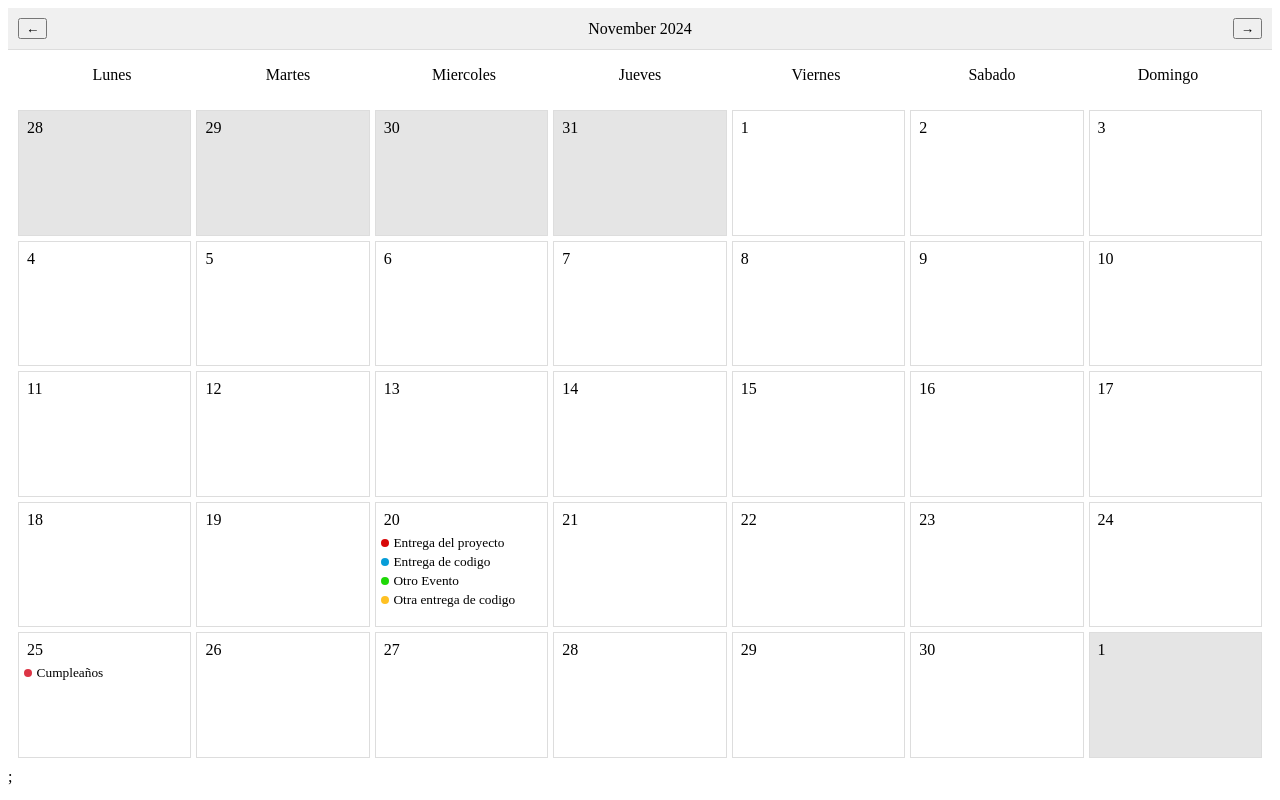
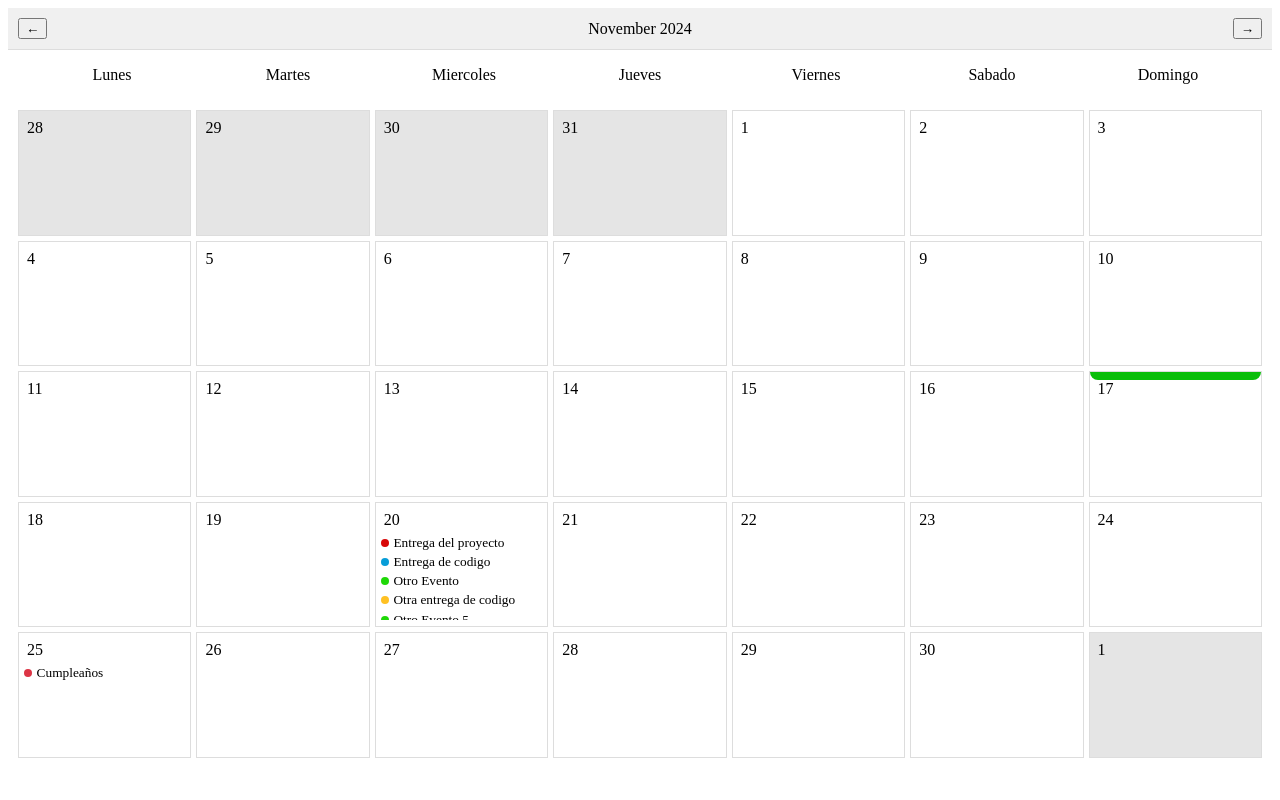
Before and after one commit to nikolasribeiro/opencalendar, a React app: page / in a window 1280 px wide. Built offline with nearby package versions, Linux system fonts and the light colour scheme.

Commit message:
first open calendar basic version

```diff
--- a/package.json
+++ b/package.json
@@ -1,6 +1,6 @@
 {
   "name": "open-calendar",
-  "version": "0.0.1",
+  "version": "0.1.0",
   "description": "An Open Source React Calendar",
   "main": "index.js",
   "type": "module",
@@ -26,6 +26,7 @@
   },
   "dependencies": {
     "react": "^18.3.1",
-    "react-dom": "^18.3.1"
+    "react-dom": "^18.3.1",
+    "uuid": "^11.0.3"
   }
 }
--- a/src/app.tsx
+++ b/src/app.tsx
@@ -1,9 +1,11 @@
 import React from "react";
 import { Calendar } from "./components/calendar";
-import { Event } from "./interfaces/calendar";
+import { CalendarEvent } from "./interfaces/calendar";
+import { CalendarHeader } from "./components/header";
+import { CalendarBody } from "./components/body";
 
 const App: React.FC = () => {
-  const demoEvents: Event[] = [
+  const demoEvents: CalendarEvent[] = [
     { id: "1", date: "2023-11-15", title: "Reunión", color: "#28a745" },
     {
       id: "2",
@@ -29,12 +31,43 @@ const App: React.FC = () => {
       title: "Otra entrega de codigo",
       color: "#ffc123",
     },
+    {
+      id: "7",
+      date: "2024-11-20",
+      title: "Otro Evento 5",
+      color: "#1fd807",
+    },
+    {
+      id: "8",
+      date: "2024-11-20",
+      title: "Otra entrega de codigo ya no se que mas poner",
+      color: "#ffc123",
+    },
     { id: "3", date: "2024-11-25", title: "Cumpleaños", color: "#dc3545" },
+  ];
+
+  const weekDays = [
+    "Lunes",
+    "Martes",
+    "Miercoles",
+    "Jueves",
+    "Viernes",
+    "Sabado",
+    "Domingo",
   ];
 
   return (
     <div style={{ height: "95vh" }}>
-      <Calendar events={demoEvents} />;
+      <Calendar
+        header={<CalendarHeader weekDays={weekDays} />}
+        body={
+          <CalendarBody
+            events={demoEvents}
+            onEventClick={(event) => alert(JSON.stringify(event, null, 2))}
+            onDayClick={(date) => alert(date)}
+          />
+        }
+      />
     </div>
   );
 };
--- /dev/null
+++ b/src/components/body.tsx
@@ -0,0 +1,39 @@
+import { useCalendarContext } from "../context/calendar.context";
+import { CalendarBodyProps } from "../interfaces/calendar";
+import { CalendarDay } from "./day";
+
+export const CalendarBody: React.FC<CalendarBodyProps> = ({
+  events,
+  cellStyle,
+  onEventClick,
+  onDayClick,
+  ...props
+}) => {
+  const { previousMonthDays, daysInMonth, nextMonthDaysRendered } =
+    useCalendarContext();
+
+  return (
+    <div
+      {...props}
+      className={`calendar-days ${props.className ? props.className : ""}`}
+    >
+      {[
+        ...previousMonthDays,
+        ...daysInMonth.map((day) => {
+          return (
+            <CalendarDay
+              key={day.date}
+              date={day.date}
+              day={day.day}
+              events={events}
+              onEventClick={(event) => onEventClick && onEventClick(event)}
+              onDayClick={(date) => onDayClick && onDayClick(date)}
+              className={cellStyle}
+            />
+          );
+        }),
+        ...nextMonthDaysRendered,
+      ]}
+    </div>
+  );
+};
--- a/src/components/calendar.tsx
+++ b/src/components/calendar.tsx
@@ -1,98 +1,49 @@
-import React, { useState } from "react";
-import { Header } from "./header";
-import { Day } from "./day";
-import {
-  getDaysInMonth,
-  formatDate,
-  getDaysInPreviousMonth,
-} from "../utils/dateUtils";
 import "../styles.css";
 import { CalendarProps } from "../interfaces/calendar";
+import { CalendarContext } from "../context/calendar.context";
+import { useOpenCalendar } from "../hooks/use-open-calendar";
 
-export const Calendar: React.FC<CalendarProps> = ({
+export const Calendar = ({
   initialDate = new Date(),
-  events = [],
-  onEventClick,
-  onDayClick,
-}) => {
-  const [currentDate, setCurrentDate] = useState(initialDate);
-  const firstDayOfMonth = new Date(
-    currentDate.getFullYear(),
-    currentDate.getMonth(),
-    0
-  ).getDay();
-
-  const daysInMonth = getDaysInMonth(currentDate);
-  const lastDayOfPreviousMonth = getDaysInPreviousMonth(currentDate);
-
-  const daysFromPreviousMonth = Array.from(
-    { length: firstDayOfMonth },
-    (_, index) => lastDayOfPreviousMonth - firstDayOfMonth + index + 1
-  );
-
-  const previousMonthDays = daysFromPreviousMonth.map((day) => (
-    <div key={`prev-${day}`} className="calendar-day empty">
-      <span className="calendar-date">{day}</span>
-    </div>
-  ));
-
-  const lastDayOfMonth = new Date(
-    currentDate.getFullYear(),
-    currentDate.getMonth() + 1,
-    0
-  ).getDay();
-  const daysToFill = 7 - lastDayOfMonth;
-
-  const nextMonthDays = Array.from(
-    { length: daysToFill },
-    (_, index) => index + 1
-  );
-
-  const nextMonthDaysRendered = nextMonthDays.map((day) => (
-    <div key={`next-${day}`} className="calendar-day empty">
-      <span className="calendar-date">{day}</span>
-    </div>
-  ));
-
-  const monthName = currentDate.toLocaleString("default", { month: "long" });
-  const year = currentDate.getFullYear();
-
-  const navigate = (direction: "prev" | "next") => {
-    const newDate = new Date(currentDate);
-    newDate.setMonth(currentDate.getMonth() + (direction === "next" ? 1 : -1));
-    setCurrentDate(newDate);
-  };
-
-  const handleDayClick = (day: number) => {
-    const date = formatDate(currentDate, day);
-    if (onDayClick) onDayClick(date);
-  };
+  header,
+  body,
+  ...props
+}: CalendarProps) => {
+  const {
+    currentDate,
+    daysInMonth,
+    monthName,
+    nextMonthDaysRendered,
+    previousMonthDays,
+    year,
+    onNavigate,
+    setCurrentDate,
+  } = useOpenCalendar({ initialDate });
 
   return (
-    <div className="calendar">
-      <Header month={monthName} year={year} onNavigate={navigate} />
-      <div className="calendar-days">
-        {[
-          ...previousMonthDays,
-          ...daysInMonth.map((day) => {
-            const event = events.find((e) => e.date === day.date);
-            return (
-              <Day
-                key={day.date}
-                date={day.date}
-                day={day.day}
-                events={events}
-                onClick={() =>
-                  event
-                    ? onEventClick && onEventClick(event)
-                    : handleDayClick(day.day)
-                }
-              />
-            );
-          }),
-          ...nextMonthDaysRendered,
-        ]}
+    <CalendarContext.Provider
+      value={{
+        currentDate,
+        daysInMonth,
+        monthName,
+        nextMonthDaysRendered,
+        previousMonthDays,
+        year,
+        onNavigate,
+        setCurrentDate,
+      }}
+    >
+      <div
+        {...props}
+        className={`calendar-container ${
+          props.className ? props.className : ""
+        }`}
+      >
+        <div className="calendar">
+          {header}
+          {body}
+        </div>
       </div>
-    </div>
+    </CalendarContext.Provider>
   );
 };
--- a/src/components/day.tsx
+++ b/src/components/day.tsx
@@ -1,24 +1,40 @@
 import React from "react";
-import { Event } from "../interfaces/calendar";
+import { CalendarDayProps } from "../interfaces/calendar";
 
-interface DayProps {
-  date: string;
-  day: number;
-  events?: Event[];
-  onClick: () => void;
-}
+export const CalendarDay: React.FC<CalendarDayProps> = ({
+  date,
+  day,
+  events,
+  onEventClick,
+  onDayClick,
+  ...props
+}) => {
+  const today = new Date().toJSON().split("T")[0];
 
-export const Day: React.FC<DayProps> = ({ date, day, events, onClick }) => {
   return (
-    <div className={`calendar-day`} onClick={onClick}>
-      <span className="calendar-date">{day}</span>
+    <div
+      className={`calendar-day ${props.className ? props.className : ""}`}
+      onClick={(divEvent) => {
+        onDayClick(date);
+        divEvent.stopPropagation();
+      }}
+    >
+      {today === date && <div className="today-marker" />}
+      <span className={`calendar-date`}>{day}</span>
 
       {events && (
         <div className="event-container">
           {events.map((event) => {
             if (date === event.date) {
               return (
-                <div key={event.id} className="unique-event">
+                <div
+                  key={event.id}
+                  className="unique-event"
+                  onClick={(divEvent) => {
+                    onEventClick(event);
+                    divEvent.stopPropagation();
+                  }}
+                >
                   <div
                     style={{
                       width: ".5rem",
--- a/src/components/header.tsx
+++ b/src/components/header.tsx
@@ -1,41 +1,50 @@
 import React from "react";
+import { CalendarHeaderProps } from "../interfaces/calendar";
+import { v4 as uuid } from "uuid";
+import { useCalendarContext } from "../context/calendar.context";
 
-interface HeaderProps {
-  month: string;
-  year: number;
-  onNavigate: (direction: "prev" | "next") => void;
-}
+export const CalendarHeader: React.FC<CalendarHeaderProps> = ({
+  weekDays,
+  nextButton,
+  prevButton,
+  ...props
+}) => {
+  const { onNavigate, monthName, year } = useCalendarContext();
 
-export const Header: React.FC<HeaderProps> = ({ month, year, onNavigate }) => {
+  const getClonedButton = (
+    button: React.ReactElement | undefined,
+    direction: "prev" | "next"
+  ) => {
+    if (button) {
+      return React.cloneElement(button, {
+        onClick: () => {
+          onNavigate(direction);
+          if (button.props.onClick) button.props.onClick();
+        },
+      });
+    }
+    return (
+      <button onClick={() => onNavigate(direction)}>
+        {direction === "prev" ? "←" : "→"}
+      </button>
+    );
+  };
+
   return (
     <>
-      <div className="calendar-header">
-        <button onClick={() => onNavigate("prev")}>←</button>
-        <span>{`${month} ${year}`}</span>
-        <button onClick={() => onNavigate("next")}>→</button>
+      <div
+        className={`calendar-header ${props.className ? props.className : ""}`}
+      >
+        {getClonedButton(prevButton, "prev")}
+        <span>{`${monthName} ${year}`}</span>
+        {getClonedButton(nextButton, "next")}
       </div>
       <div className="days-of-the-week">
-        <span>
-          <p>Lunes</p>
-        </span>
-        <span>
-          <p>Martes</p>
-        </span>
-        <span>
-          <p>Miercoles</p>
-        </span>
-        <span>
-          <p>Jueves</p>
-        </span>
-        <span>
-          <p>Viernes</p>
-        </span>
-        <span>
-          <p>Sabado</p>
-        </span>
-        <span>
-          <p>Domingo</p>
-        </span>
+        {weekDays.map((weekDay) => (
+          <span key={uuid()}>
+            <p>{weekDay}</p>
+          </span>
+        ))}
       </div>
     </>
   );
--- /dev/null
+++ b/src/context/calendar.context.tsx
@@ -0,0 +1,29 @@
+import { createContext, Dispatch, SetStateAction, useContext } from "react";
+
+type CalendarContextProps = {
+  currentDate: Date;
+  daysInMonth: {
+    day: number;
+    date: string;
+  }[];
+  monthName: string;
+  nextMonthDaysRendered: JSX.Element[];
+  previousMonthDays: JSX.Element[];
+  year: number;
+  onNavigate: (direction: "prev" | "next") => void;
+  setCurrentDate: Dispatch<SetStateAction<Date>>;
+};
+
+export const CalendarContext = createContext({} as CalendarContextProps);
+
+export const useCalendarContext = () => {
+  const context = useContext(CalendarContext);
+
+  if (!context) {
+    throw new Error(
+      "*calendar must be on a client component or a <Calendar/> parent"
+    );
+  }
+
+  return context;
+};
--- /dev/null
+++ b/src/hooks/use-open-calendar.tsx
@@ -0,0 +1,67 @@
+import { useState } from "react";
+import { getDaysInMonth, getDaysInPreviousMonth } from "../utils/dateUtils";
+
+export const useOpenCalendar = ({
+  initialDate = new Date(),
+}: {
+  initialDate?: Date;
+}) => {
+  const [currentDate, setCurrentDate] = useState(initialDate);
+  const firstDayOfMonth = new Date(
+    currentDate.getFullYear(),
+    currentDate.getMonth(),
+    0
+  ).getDay();
+
+  const daysInMonth = getDaysInMonth(currentDate);
+  const lastDayOfPreviousMonth = getDaysInPreviousMonth(currentDate);
+
+  const daysFromPreviousMonth = Array.from(
+    { length: firstDayOfMonth },
+    (_, index) => lastDayOfPreviousMonth - firstDayOfMonth + index + 1
+  );
+
+  const previousMonthDays = daysFromPreviousMonth.map((day) => (
+    <div key={`prev-${day}`} className="calendar-day empty">
+      <span className="calendar-date">{day}</span>
+    </div>
+  ));
+
+  const lastDayOfMonth = new Date(
+    currentDate.getFullYear(),
+    currentDate.getMonth() + 1,
+    0
+  ).getDay();
+  const daysToFill = 7 - lastDayOfMonth;
+
+  const nextMonthDays = Array.from(
+    { length: daysToFill },
+    (_, index) => index + 1
+  );
+
+  const nextMonthDaysRendered = nextMonthDays.map((day) => (
+    <div key={`next-${day}`} className="calendar-day empty">
+      <span className="calendar-date">{day}</span>
+    </div>
+  ));
+
+  const monthName = currentDate.toLocaleString("default", { month: "long" });
+  const year = currentDate.getFullYear();
+
+  const onNavigate = (direction: "prev" | "next") => {
+    const newDate = new Date(currentDate);
+    newDate.setMonth(currentDate.getMonth() + (direction === "next" ? 1 : -1));
+    setCurrentDate(newDate);
+  };
+
+  return {
+    previousMonthDays,
+    daysInMonth,
+    nextMonthDaysRendered,
+    monthName,
+    year,
+    currentDate,
+    onNavigate,
+    setCurrentDate,
+  };
+};
--- a/src/styles.css
+++ b/src/styles.css
@@ -1,3 +1,9 @@
+.calendar-container {
+  overflow-x: auto;
+  -webkit-overflow-scrolling: touch;
+  height: 100%;
+}
+
 .calendar {
   display: flex;
   flex-direction: column;
@@ -23,7 +29,6 @@
   grid-auto-rows: 1fr;
   gap: 5px;
   padding: 10px;
-  background-color: #fff;
 }
 
 .calendar-day {
@@ -36,11 +41,40 @@
   transition: background-color 0.3s;
 }
 
-.calendar-date{
+
+.today-marker{
+  width: 100%;
+  height: 8px;
   position: absolute;
   top: 0;
   left: 0;
+  background-color: rgb(9, 190, 9);
+  border-radius: 0 0 5rem 5rem;
+}
+
+
+/* .today-marker{
+  width: 4rem;
+  height: 4rem;
+  border-radius: 100%;
+  background-color: green;
+  color: white;
+  transition: background-color 0.2s,
+  color 0.2s,
+  border-color 0.2s,
+  box-shadow 0.2s,
+  outline-color 0.2s;
+  border: 1px solid transparent;
+} */
+
+.calendar-date{
+  position: absolute;
+  width: 7px;
+  height: 7px;
+  top: 0;
+  left: 0;
   padding: .5rem;
+  z-index: 2;
 }
 
 .calendar-day:hover {
@@ -52,6 +86,9 @@
   flex-direction: column;
   gap: .2rem;
   margin-top: 2rem;
+  width: 100%;
+  max-height: 85px;
+  overflow-y: auto;
 }
 
 .unique-event{
@@ -63,10 +100,7 @@
 
 .calendar-day small {
   position: relative;
-  /* background-color: #007bff; */
-  color: black;
 }
-
 
 .empty{
   background-color: rgba(0, 0, 0, .1);
@@ -84,3 +118,28 @@
 .days-of-the-week span {
   text-align: center;
 }
+
+.custom-calendar{
+  background-color: purple;
+}
+
+.custom-cell{
+  background-color: red;
+}
+
+.custom-body{
+  background-color: green;
+}
+
+.custom-header{
+  background-color: blue;
+}
+
+
+
+@media screen and (max-width: 1024px){
+  .calendar {
+    min-width: 1000px;
+  }
+
+}
```
Also changed, not shown: src/interfaces/calendar/calendar.interfaces.ts (+29 -6 lines), 1 other file (tests, documents, lock files or other folders).
